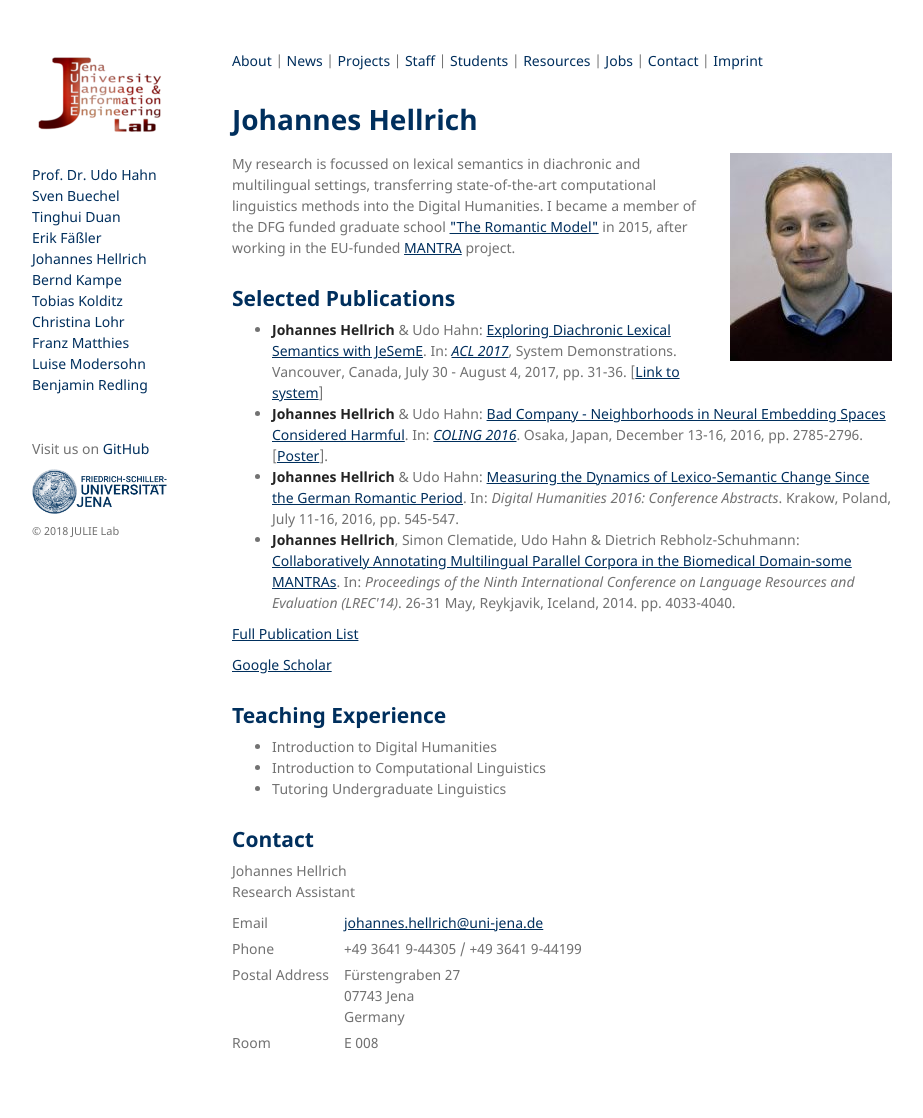
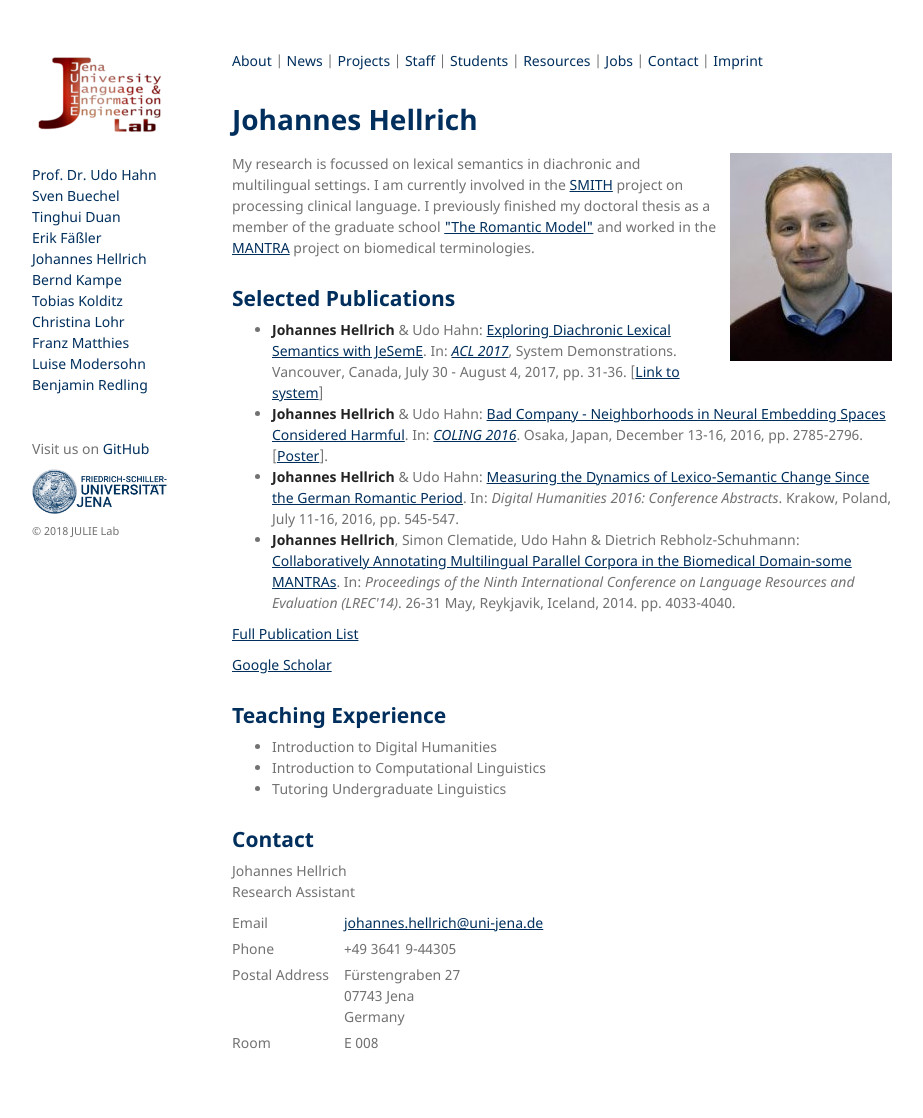
Before and after one commit to JULIELab/JULIELab.github.io, a Jekyll site: the page built from Staff/Hellrich/index.md, in a window 1280 px wide. Shown: the whole page, without its empty margins (178-1101 px from the left). Built offline with Jekyll 4.4.1, drawn with Linux system fonts in a browser that asks for light colours; our own code applies the rules of GitHub Pages for plain Markdown files.

Commit message:
Update index.md

```diff
--- a/Staff/Hellrich/index.md
+++ b/Staff/Hellrich/index.md
@@ -8,7 +8,7 @@
   <img src="johannes_hellrich-width-162-height-208-p-1279.jpeg">
 </div>
 
-My research is focussed on lexical semantics in diachronic and multilingual settings, transferring state-of-the-art computational linguistics methods into the Digital Humanities. I became a member of the DFG funded graduate school [\"The Romantic Model\"](http://www.modellromantik.uni-jena.de/?lang=en) in 2015, after working in the EU-funded [MANTRA](https://sites.google.com/site/mantraeu/) project.
+My research is focussed on lexical semantics in diachronic and multilingual settings. I am currently involved in the [SMITH](http://www.smith.care/) project on processing clinical language. I previously finished my doctoral thesis as a member of the graduate school [\"The Romantic Model\"](http://www.modellromantik.uni-jena.de/?lang=en) and worked in the [MANTRA](https://sites.google.com/site/mantraeu/) project on biomedical terminologies.
 
 ## Selected Publications
 * **Johannes Hellrich** & Udo Hahn: [Exploring Diachronic Lexical Semantics with JeSemE](http://aclweb.org/anthology/P/P17/P17-4006.pdf). In: [*ACL 2017*](http://acl2017.org/), System Demonstrations. Vancouver, Canada, July 30 - August 4, 2017, pp. 31-36. [[Link to system](http://jeseme.org/)]
@@ -30,6 +30,6 @@
 Research Assistant
 
 | Email | [johannes.hellrich@uni-jena.de](mailto:johannes.hellrich@uni-jena.de) |
-| Phone | +49 3641 9-44305 / +49 3641 9-44199 |
+| Phone | +49 3641 9-44305 |
 | Postal Address | Fürstengraben 27<br/> 07743 Jena<br/> Germany |
 | Room | E 008 |
```
